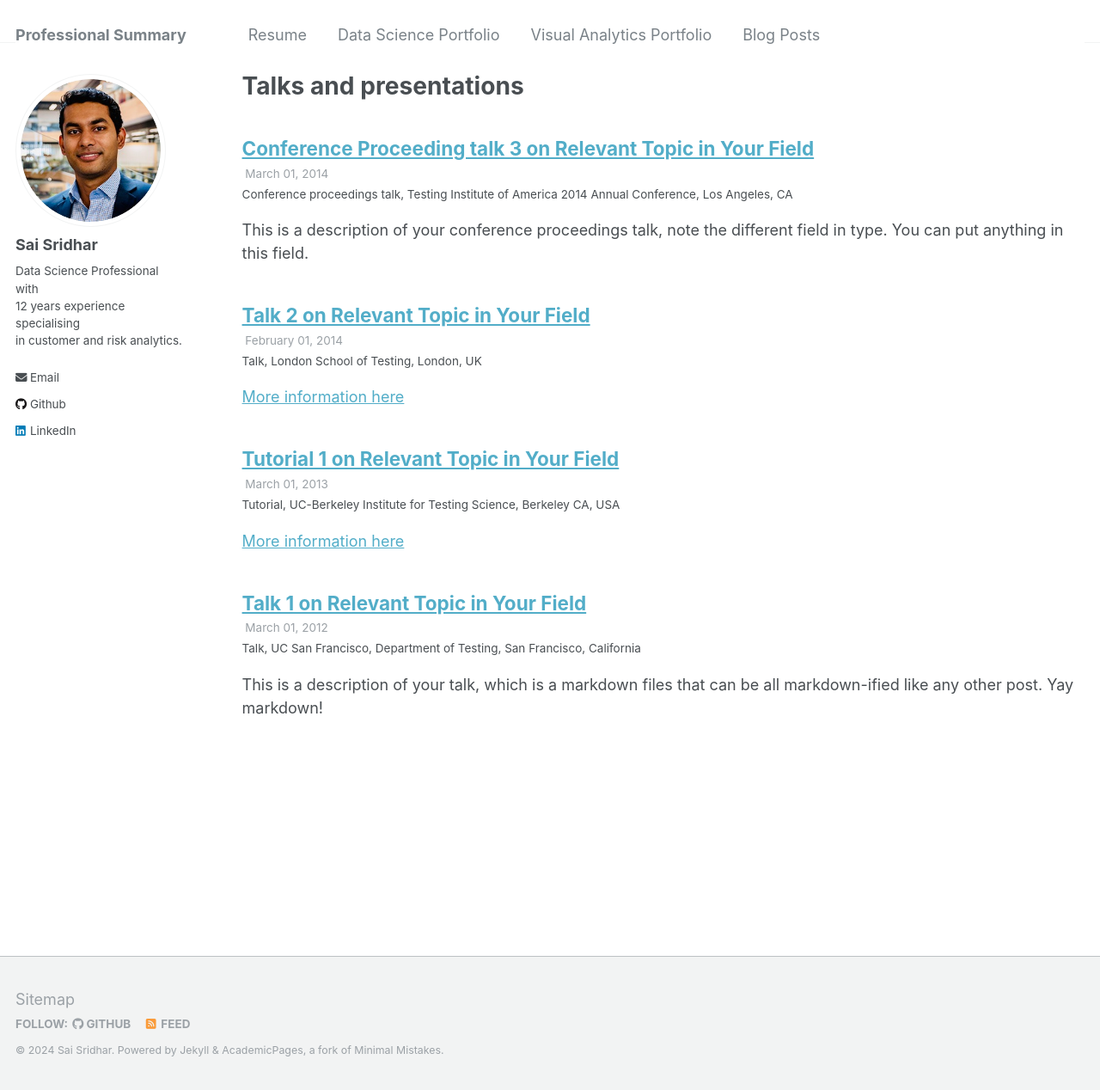
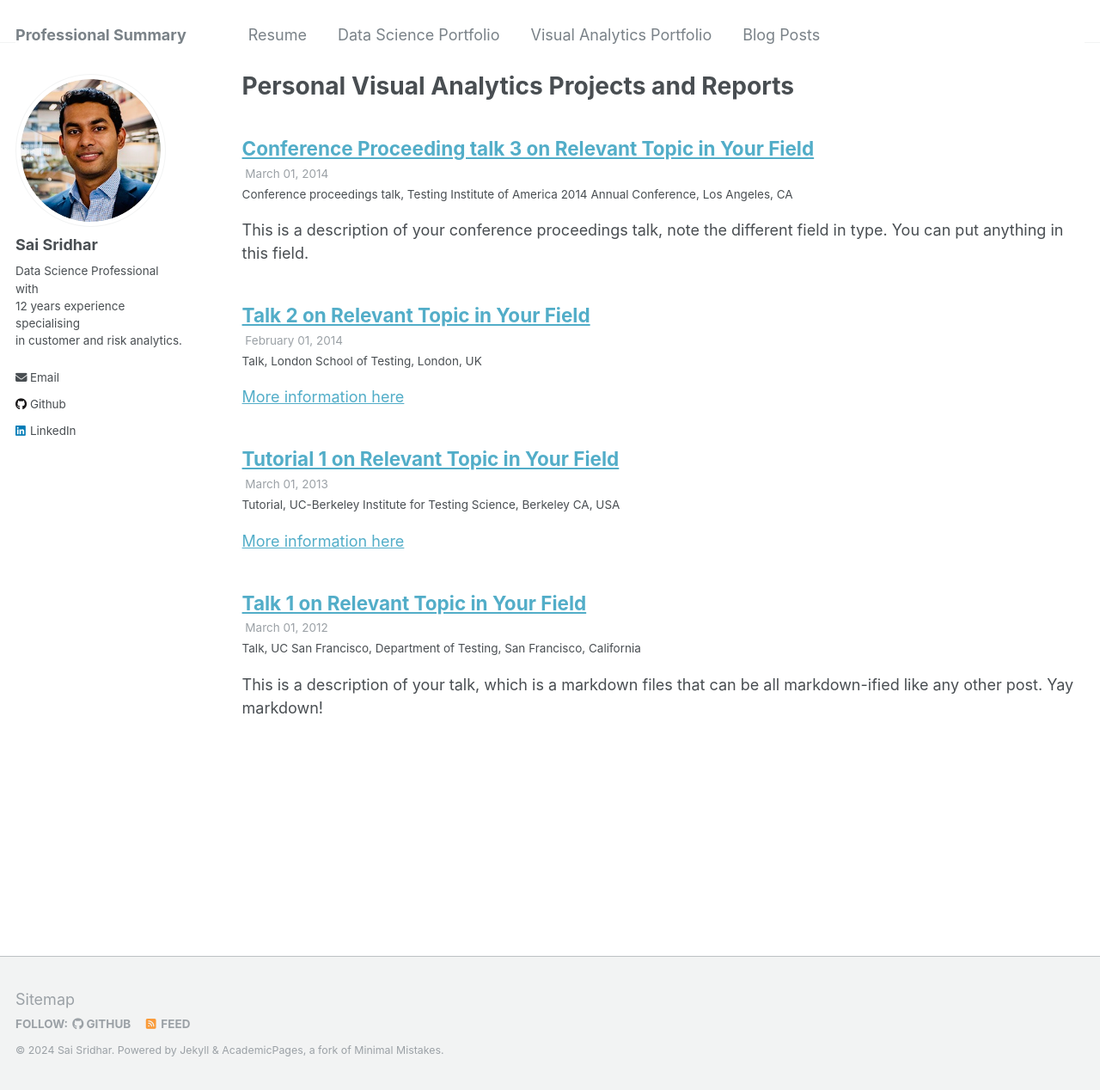
Before and after one commit to saiksridhar/saiksridhar.github.io, a Jekyll site: the page built from _pages/talks.html, in a window 1280 px wide and 1268 px high. Shown: the whole window at 86% size. Built offline with Jekyll 4.4.1, drawn with Linux system fonts in a browser that asks for light colours.

Commit message:
Update talks.html

```diff
--- a/_pages/talks.html
+++ b/_pages/talks.html
@@ -1,6 +1,6 @@
 ---
 layout: archive
-title: "Talks and presentations"
+title: "Personal Visual Analytics Projects and Reports"
 permalink: /talks/
 author_profile: true
 ---
```
